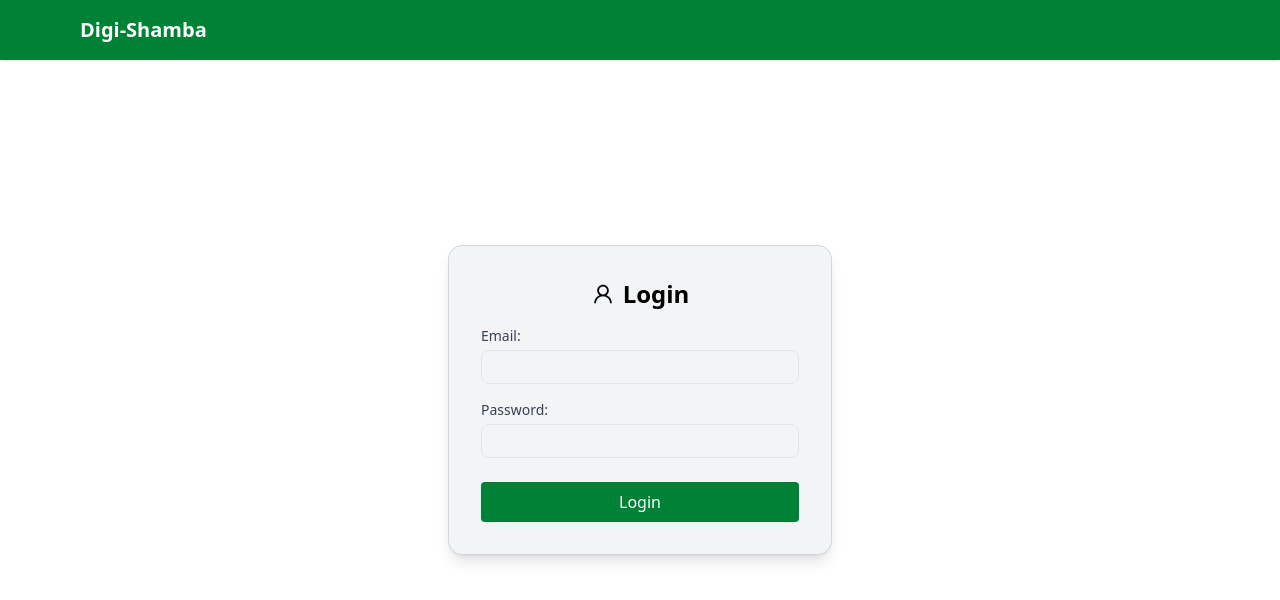
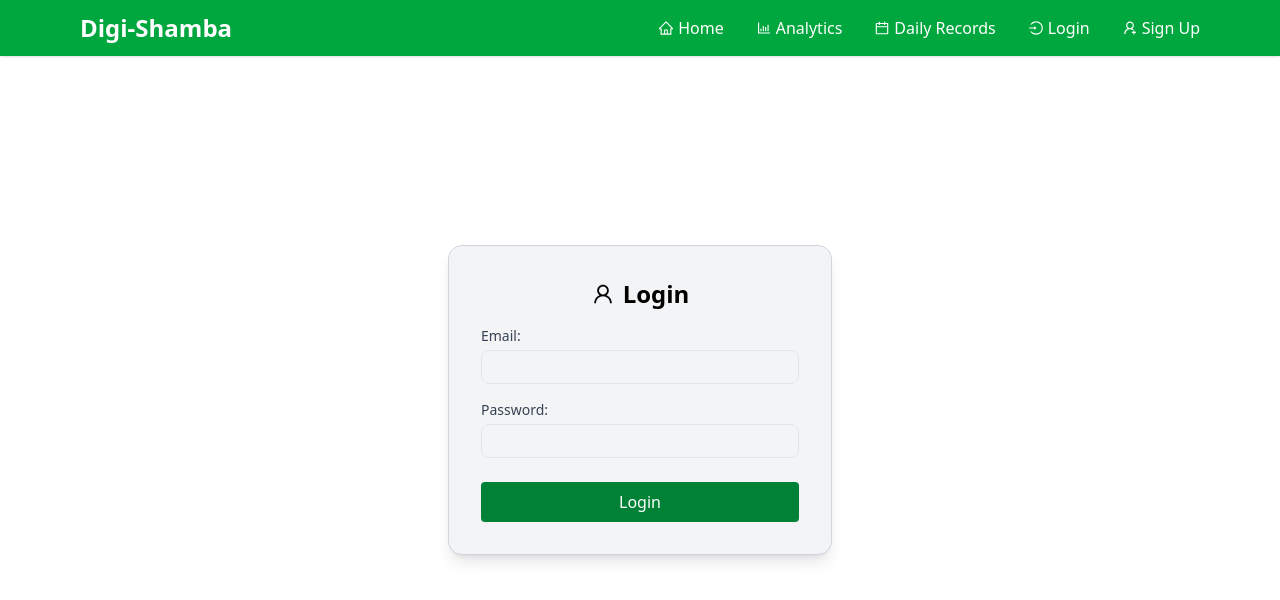
Before and after one commit to briankush/Digi-Shamba, a React (Vite) app in the folder client/: page /login in a window 1280 px wide. Shown: the top 600 px of the page. Built offline with nearby package versions, Linux system fonts and the light colour scheme.

Commit message:
Refactor Navbar component for improved structure and mobile responsiveness

```diff
--- a/client/src/components/Navbar.jsx
+++ b/client/src/components/Navbar.jsx
@@ -1,6 +1,13 @@
 import React, { useEffect, useState } from "react";
 import { Link, useLocation, useNavigate } from "react-router-dom";
-import { AiOutlineHome, AiOutlineDashboard, AiOutlinePlus, AiOutlineLogin, AiOutlineLogout, AiOutlineUser, AiOutlineBarChart, AiOutlineCalendar } from "react-icons/ai";
+import {
+  AiOutlineHome,
+  AiOutlineBarChart,
+  AiOutlineCalendar,
+  AiOutlineLogin,
+  AiOutlineUserAdd,
+  AiOutlineLogout
+} from "react-icons/ai";
 import { FaBars, FaTimes } from "react-icons/fa";
 
 export default function Navbar() {
@@ -18,70 +25,115 @@ export default function Navbar() {
     navigate("/");
   };
 
-  const isAdmin = localStorage.getItem("userRole") === "Admin";
+  const navBg = "bg-green-600";
+  const textColor = "text-white";
 
-  const links = [
-    { to: "/", label: "Home" },
-    { to: "/analytics", label: "Analytics" },
-    { to: "/daily-records", label: "Daily Records" },
-    { to: "/login", label: "Login" },
-    { to: "/signup", label: "Sign Up" },
+  const mainLinks = [
+    { to: "/", label: "Home", icon: <AiOutlineHome /> },
+    { to: "/analytics", label: "Analytics", icon: <AiOutlineBarChart /> },
+    { to: "/daily-records", label: "Daily Records", icon: <AiOutlineCalendar /> }
   ];
 
+  const authLinks = isLoggedIn
+    ? [{ action: handleLogout, label: "Logout", icon: <AiOutlineLogout /> }]
+    : [
+        { to: "/login", label: "Login", icon: <AiOutlineLogin /> },
+        { to: "/signup", label: "Sign Up", icon: <AiOutlineUserAdd /> }
+      ];
+
   return (
-    <nav className="fixed top-0 w-full bg-green-700 text-white shadow z-20">
-      <div className="max-w-6xl mx-auto flex items-center justify-between p-4">
-        {/* brand on left */}
-        <span className="font-bold text-xl">Digi-Shamba</span>
+    <nav className={`fixed top-0 w-full ${navBg} shadow z-30`}>
+      <div className="max-w-6xl mx-auto flex items-center px-4 py-3">
+        {/* Brand */}
+        <Link to="/" className={`${textColor} text-2xl font-bold`}>
+          Digi-Shamba
+        </Link>
 
-        {/* Hamburger Button */}
+        {/* Unified desktop menu aligned right */}
+        <div className="hidden sm:flex sm:ml-auto sm:items-center sm:space-x-8">
+          {mainLinks.map(link => (
+            <Link
+              key={link.to}
+              to={link.to}
+              className={`${textColor} flex items-center space-x-1 hover:underline`}
+            >
+              {link.icon}
+              <span>{link.label}</span>
+            </Link>
+          ))}
+          {authLinks.map((link, idx) =>
+            link.to ? (
+              <Link
+                key={idx}
+                to={link.to}
+                className={`${textColor} flex items-center space-x-1 hover:underline`}
+              >
+                {link.icon}
+                <span>{link.label}</span>
+              </Link>
+            ) : (
+              <button
+                key={idx}
+                onClick={link.action}
+                className={`${textColor} flex items-center space-x-1 hover:underline`}
+              >
+                {link.icon}
+                <span>{link.label}</span>
+              </button>
+            )
+          )}
+        </div>
+
+        {/* Mobile hamburger (push to right on small screens) */}
         <button
-          className="md:hidden text-white"
+          className={`sm:hidden ml-auto ${textColor}`}
           onClick={() => setOpen(o => !o)}
         >
           {open ? <FaTimes size={24} /> : <FaBars size={24} />}
         </button>
+      </div>
 
-        {/* navigation on right */}
-        <div className={`flex items-center gap-6 md:static absolute bg-green-700 w-full left-0 md:w-auto md:bg-transparent transition-all duration-300 ease-in
-          ${open ? "top-full opacity-100" : "top-[-300px] opacity-0"}`}>
-          <Link to="/" className="flex items-center gap-1 hover:underline">
-            <AiOutlineHome size={20}/> Home
-          </Link>
-
-          {isLoggedIn ? (
-            <>
-              <Link to="/dashboard" className="flex items-center gap-1 hover:underline">
-                <AiOutlineDashboard size={20}/> Dashboard
+      {/* Mobile menu */}
+      {open && (
+        <ul className="sm:hidden bg-white shadow-md">
+          {mainLinks.map(link => (
+            <li key={link.to} className="border-b">
+              <Link
+                to={link.to}
+                className="flex items-center px-4 py-3 text-gray-800 hover:bg-gray-100"
+                onClick={() => setOpen(false)}
+              >
+                <span className="mr-2 text-xl">{link.icon}</span>
+                {link.label}
               </Link>
-              <Link to="/add-animal" className="flex items-center gap-1 hover:underline">
-                <AiOutlinePlus size={20}/> Add Animal
-              </Link>
-              <Link to="/daily-records" className="flex items-center gap-1 hover:underline">
-                <AiOutlineCalendar size={20}/> Daily Records
-              </Link>
-              <button onClick={handleLogout} className="flex items-center gap-1 hover:underline">
-                <AiOutlineLogout size={20}/> Logout
-              </button>
-            </>
-          ) : (
-            <>
-              <Link to="/login" className="flex items-center gap-1 hover:underline">
-                <AiOutlineLogin size={20}/> Login
-              </Link>
-              <Link to="/signup" className="flex items-center gap-1 hover:underline">
-                <AiOutlineUser size={20}/> Sign Up
-              </Link>
-            </>
+            </li>
+          ))}
+          {authLinks.map((link, idx) =>
+            link.to ? (
+              <li key={idx} className="border-b">
+                <Link
+                  to={link.to}
+                  className="flex items-center px-4 py-3 text-gray-800 hover:bg-gray-100"
+                  onClick={() => setOpen(false)}
+                >
+                  <span className="mr-2 text-xl">{link.icon}</span>
+                  {link.label}
+                </Link>
+              </li>
+            ) : (
+              <li key={idx} className="border-b">
+                <button
+                  onClick={() => { link.action(); setOpen(false); }}
+                  className="flex items-center w-full px-4 py-3 text-gray-800 hover:bg-gray-100"
+                >
+                  <span className="mr-2 text-xl">{link.icon}</span>
+                  {link.label}
+                </button>
+              </li>
+            )
           )}
-
-          {isAdmin && (
-            <Link to="/admin" className="flex items-center gap-1 hover:underline">
-              <AiOutlineDashboard size={20}/> Admin
-            </Link>
-          )}
-        </div>
-      </div>
+        </ul>
+      )}
     </nav>
   );
 }
```
